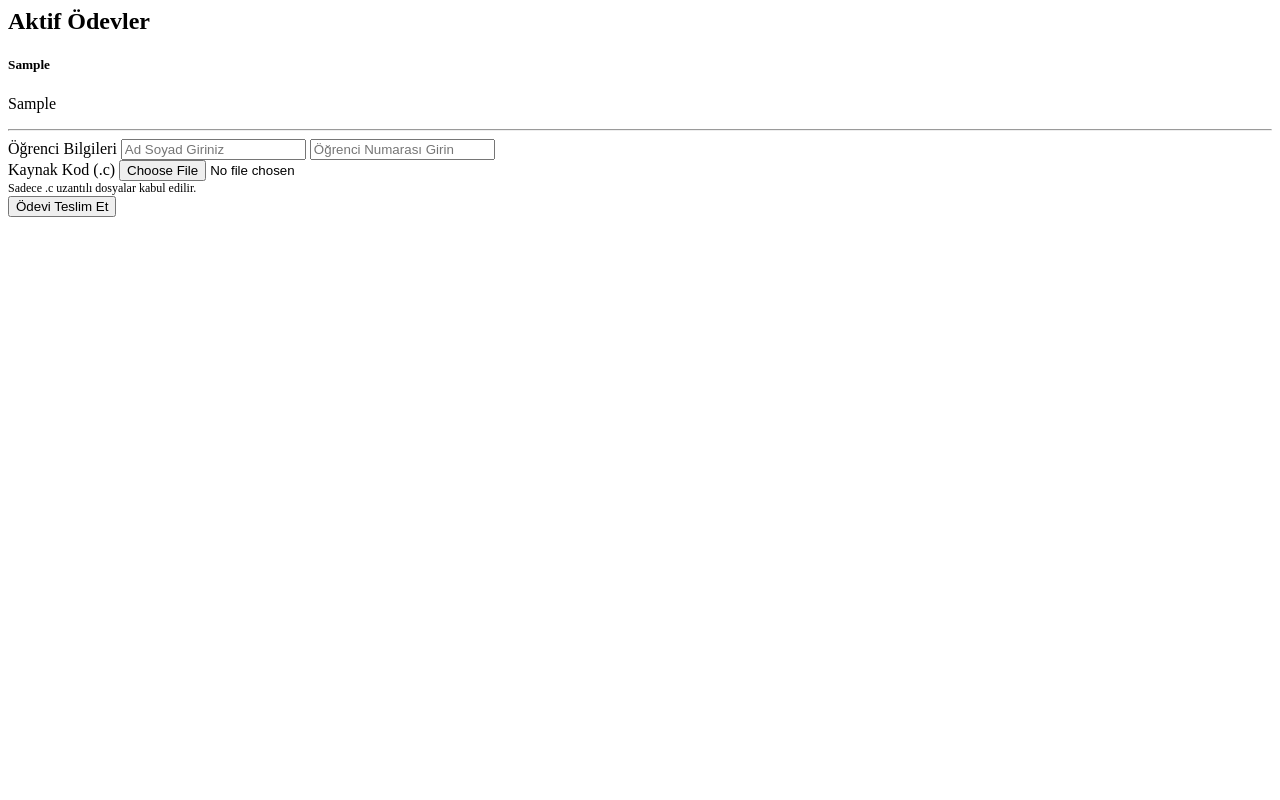
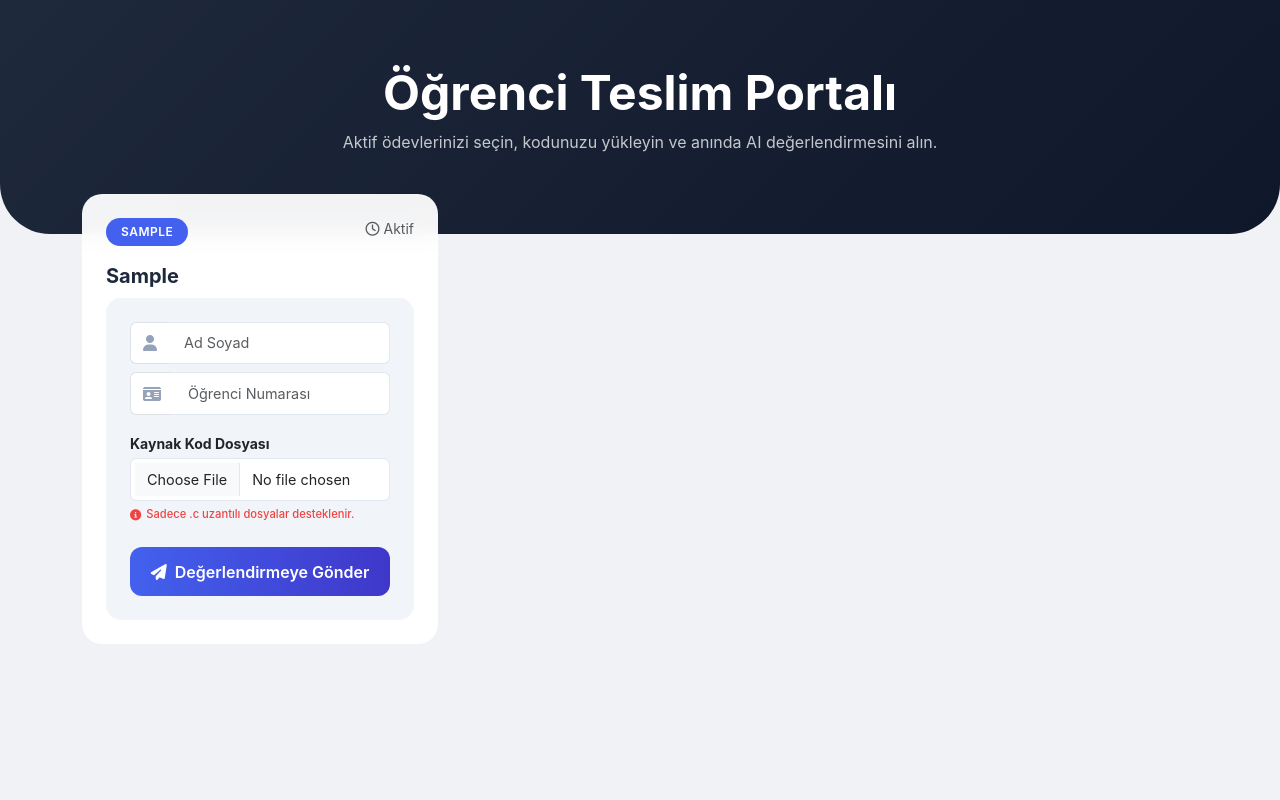
Before and after one commit to semanurozyilmaz/degerlendirme_sistemi, a Flask app: page / in a window 1280 px wide. Run offline with Flask 3, Linux system fonts and the light colour scheme; tables that the repository leaves empty hold one stand-in row (values such as "Sample post").

Commit message:
ui was edited

```diff
--- a/yukleme_sistemi/templates/index.html
+++ b/yukleme_sistemi/templates/index.html
@@ -1,47 +1,198 @@
-<div class="container mt-5">
-    <h2 class="mb-4 text-primary border-bottom pb-2">
-        <i class="fas fa-book-open me-2"></i>Aktif Ödevler
-    </h2>
+<!DOCTYPE html>
+<html lang="tr">
 
-    <div class="row">
+<head>
+    <meta charset="UTF-8">
+    <meta name="viewport" content="width=device-width, initial-scale=1.0">
+    <title>Ödev Teslim Sistemi</title>
+    <!-- Bootstrap 5 & FontAwesome -->
+    <link href="https://cdn.jsdelivr.net/npm/bootstrap@5.3.0/dist/css/bootstrap.min.css" rel="stylesheet">
+    <link rel="stylesheet" href="https://cdnjs.cloudflare.com/ajax/libs/font-awesome/6.4.0/css/all.min.css">
+    <style>
+        :root {
+            --primary-color: #4361ee;
+            --secondary-color: #3f37c9;
+            --accent-color: #4cc9f0;
+            --bg-light: #f8f9fa;
+            --card-shadow: 0 10px 30px rgba(0, 0, 0, 0.08);
+        }
+
+        body {
+            background-color: #f0f2f5;
+            font-family: 'Inter', system-ui, -apple-system, sans-serif;
+            color: #2d3436;
+        }
+
+        .page-header {
+            background: linear-gradient(135deg, #1e293b 0%, #0f172a 100%);
+            padding: 4rem 0;
+            margin-bottom: -4rem;
+            color: white;
+            border-radius: 0 0 50px 50px;
+        }
+
+        .assignment-card {
+            border: none;
+            border-radius: 20px;
+            background: rgba(255, 255, 255, 0.95);
+            backdrop-filter: blur(10px);
+            transition: transform 0.3s ease, box-shadow 0.3s ease;
+            box-shadow: var-card-shadow;
+            overflow: hidden;
+        }
+
+        .assignment-card:hover {
+            transform: translateY(-8px);
+            box-shadow: 0 20px 40px rgba(0, 0, 0, 0.12);
+        }
+
+        .card-badge {
+            background: var(--primary-color);
+            color: white;
+            padding: 5px 15px;
+            border-radius: 50px;
+            font-size: 0.75rem;
+            font-weight: 600;
+            text-transform: uppercase;
+            letter-spacing: 0.5px;
+        }
+
+        .assignment-title {
+            font-weight: 700;
+            color: #1e293b;
+            font-size: 1.25rem;
+            line-height: 1.4;
+        }
+
+        .assignment-desc {
+            font-size: 0.95rem;
+            line-height: 1.6;
+            color: #64748b;
+            display: -webkit-box;
+            -webkit-line-clamp: 3;
+            -webkit-box-orient: vertical;
+            overflow: hidden;
+            margin-bottom: 1.5rem;
+        }
+
+        .form-section {
+            background: #f1f5f9;
+            border-radius: 15px;
+            padding: 1.5rem;
+        }
+
+        .input-group-text {
+            background: white;
+            border-right: none;
+            color: #94a3b8;
+        }
+
+        .form-control {
+            border-left: none;
+            padding: 0.6rem 1rem;
+            font-size: 0.9rem;
+            border-color: #e2e8f0;
+        }
+
+        .form-control:focus {
+            box-shadow: none;
+            border-color: var(--primary-color);
+        }
+
+        .btn-submit {
+            background: linear-gradient(to right, var(--primary-color), var(--secondary-color));
+            border: none;
+            padding: 0.8rem;
+            font-weight: 600;
+            border-radius: 12px;
+            transition: all 0.3s ease;
+        }
+
+        .btn-submit:hover {
+            opacity: 0.9;
+            transform: scale(1.02);
+            box-shadow: 0 5px 15px rgba(67, 97, 238, 0.3);
+        }
+
+        .file-upload-wrapper {
+            position: relative;
+            margin-bottom: 1rem;
+        }
+
+        .file-info-badge {
+            font-size: 0.7rem;
+            color: #ef4444;
+            display: flex;
+            align-items: center;
+            gap: 5px;
+            margin-top: 5px;
+            font-weight: 500;
+        }
+    </style>
+</head>
+
+<body>
+
+    <div class="page-header text-center">
+        <div class="container">
+            <h1 class="display-5 fw-bold mb-2">Öğrenci Teslim Portalı</h1>
+            <p class="opacity-75">Aktif ödevlerinizi seçin, kodunuzu yükleyin ve anında AI değerlendirmesini alın.</p>
+        </div>
+    </div>
+
+    <div class="container pb-5">
+        <div class="row g-4">
             {% for odev in aktif_odevler %}
-        <div class="col-md-6 col-lg-4 mb-4">
-            <div class="card h-100 shadow-sm border-0 rounded-3">
-                <div class="card-header bg-dark text-white p-3">
-                    <h5 class="card-title mb-0">{{ odev.baslik }}</h5>
+            <div class="col-md-6 col-xl-4">
+                <div class="card assignment-card h-100">
+                    <div class="p-4 flex-grow-1">
+                        <div class="d-flex justify-content-between align-items-start mb-3">
+                            <span class="card-badge">{{ odev.baslik }}</span>
+                            <small class="text-muted"><i class="far fa-clock me-1"></i>Aktif</small>
                         </div>
-                <div class="card-body d-flex flex-column">
-                    <p class="card-text text-muted flex-grow-1">
-                        {{ odev.tanim }}
-                    </p>
 
-                    <hr class="my-3">
+                        <h3 class="assignment-title mb-2">{{ odev.tanim }}</h3>
 
+                        <div class="form-section">
                             <form action="/yukle" method="post" enctype="multipart/form-data">
                                 <input type="hidden" name="odev_id" value="{{ odev.id }}">
 
-                        <div class="mb-3">
-                            <label class="form-label small fw-bold">Öğrenci Bilgileri</label>
-                            <input type="text" name="ad" class="form-control form-control-sm"
-                                placeholder="Ad Soyad Giriniz" required>
-                            <input type="text" name="no" class="form-control form-control-sm"
-                                placeholder="Öğrenci Numarası Girin" required>
+                                <!-- İsim Girişi -->
+                                <div class="input-group mb-2">
+                                    <span class="input-group-text"><i class="fas fa-user"></i></span>
+                                    <input type="text" name="ad" class="form-control" placeholder="Ad Soyad" required>
                                 </div>
 
-                        <div class="mb-3">
-                            <label class="form-label small fw-bold">Kaynak Kod (.c)</label>
-                            <input type="file" name="dosya" class="form-control form-control-sm" accept=".c" required>
-                            <div class="form-text" style="font-size: 0.75rem;">Sadece .c uzantılı dosyalar kabul edilir.
+                                <!-- Numara Girişi -->
+                                <div class="input-group mb-3">
+                                    <span class="input-group-text"><i class="fas fa-id-card"></i></span>
+                                    <input type="text" name="no" class="form-control" placeholder="Öğrenci Numarası"
+                                        required>
+                                </div>
+
+                                <!-- Dosya Yükleme -->
+                                <div class="file-upload-wrapper">
+                                    <label class="form-label small fw-bold text-dark mb-1">Kaynak Kod Dosyası</label>
+                                    <input type="file" name="dosya" class="form-control" accept=".c"
+                                        style="border-left: 1px solid #e2e8f0;" required>
+                                    <div class="file-info-badge">
+                                        <i class="fas fa-info-circle"></i> Sadece .c uzantılı dosyalar desteklenir.
                                     </div>
                                 </div>
 
-                        <button type="submit" class="btn btn-primary btn-sm w-100 mt-2">
-                            <i class="fas fa-upload me-1"></i>Ödevi Teslim Et
+                                <button type="submit" class="btn btn-primary btn-submit w-100 mt-2">
+                                    <i class="fas fa-paper-plane me-2"></i>Değerlendirmeye Gönder
                                 </button>
                             </form>
+                        </div>
                     </div>
                 </div>
             </div>
             {% endfor %}
         </div>
     </div>
+
+    <script src="https://cdn.jsdelivr.net/npm/bootstrap@5.3.0/dist/js/bootstrap.bundle.min.js"></script>
+</body>
+
+</html>
```
Lines whose indentation alone changed are shown as unchanged.
